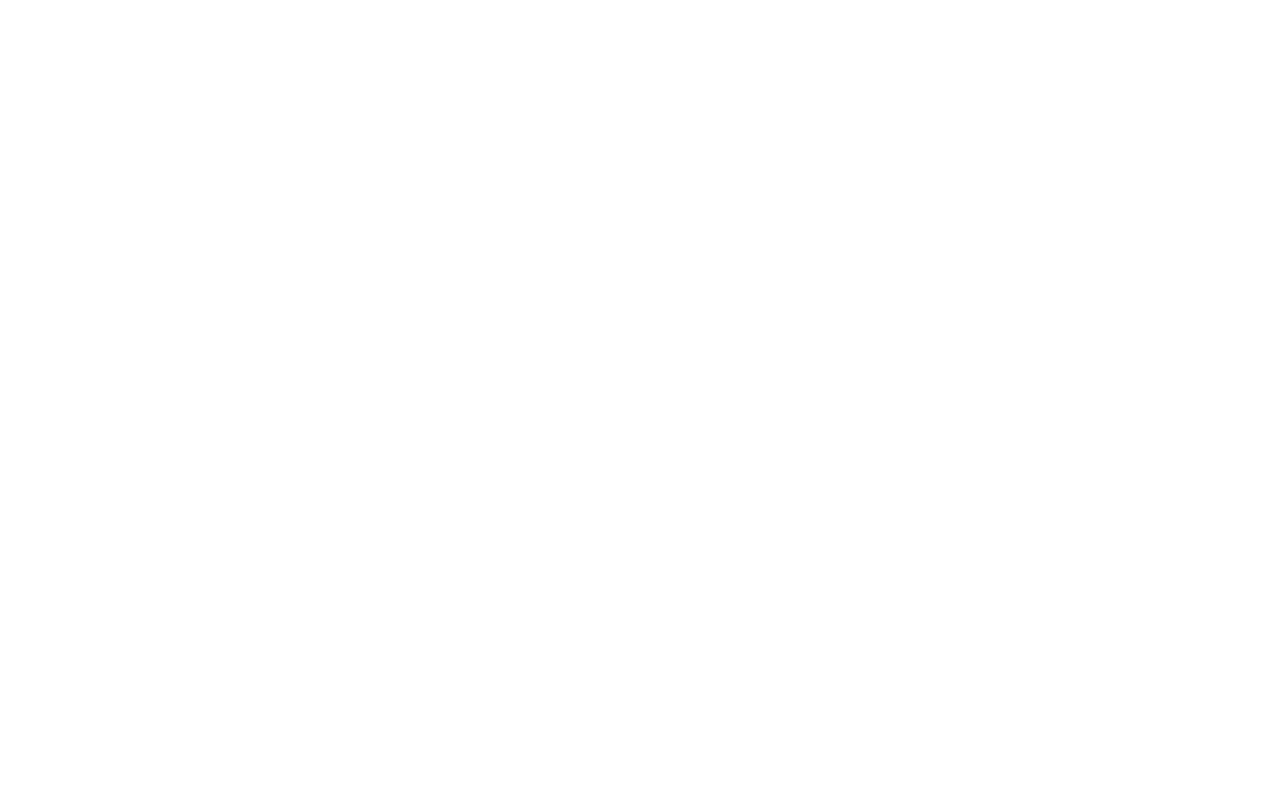
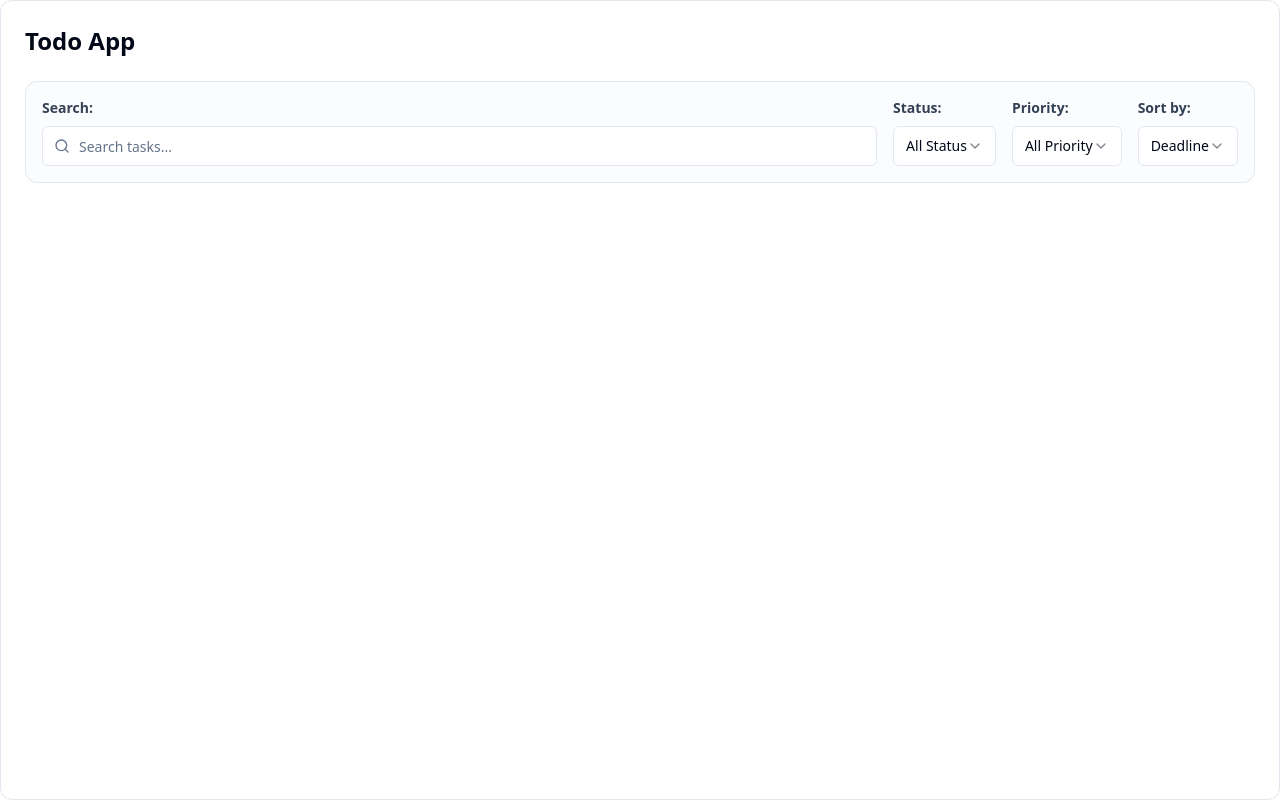
Before and after one commit to Zoraneko/todo-app, a React (Vite) app: page / in a window 1280 px wide. Built offline with nearby package versions, Linux system fonts and the light colour scheme.

Commit message:
feat: implement TaskFilter

```diff
--- a/src/App.tsx
+++ b/src/App.tsx
@@ -1,10 +1,13 @@
 
-import './App.css'
+import TodoDashboard from './components/features/TodoDashboard'
 
 function App() {
 
   return (
-    <></>
+    <div className="m-auto flex flex-col p-6 gap-6 border rounded-xl min-h-[100vh]">
+      <span className='text-2xl font-bold text-primary-900'>Todo App</span>
+      <TodoDashboard />
+    </div>
   )
 }
 
--- a/src/components/features/TaskFilter.tsx
+++ b/src/components/features/TaskFilter.tsx
@@ -1 +1,74 @@
-// a
+import type { FilterState, TaskStatus, TaskPriority } from "../../types"
+import { Input } from "@/components/ui/input"
+import { Select, SelectContent, SelectItem, SelectTrigger, SelectValue } from "@/components/ui/select"
+import { Search } from "lucide-react"
+
+interface TaskFilterProps {
+    filter: FilterState;
+    onChange: (updates: Partial<FilterState>) => void;
+}
+
+export default function TaskFilter({ filter, onChange }: TaskFilterProps) {
+    return (
+        <div className="flex flex-col md:flex-row gap-4 w-full bg-slate-50/50 p-4 rounded-xl border border-slate-200">
+            <div className="flex flex-col gap-2 flex-1">
+                <span className="text-sm font-semibold text-slate-700">Search:</span>
+                <div className="relative">
+                    <Search className="absolute left-3 top-1/2 -translate-y-1/2 h-4 w-4 text-muted-foreground" />
+                    <Input
+                        placeholder="Search tasks..."
+                        className="pl-9 bg-white w-full"
+                        value={filter.searchQuery}
+                        onChange={(e) => onChange({ searchQuery: e.target.value })}
+                    />
+                </div>
+            </div>
+
+            <div className="flex flex-col md:flex-row gap-4 w-full md:w-auto">
+                <div className="flex flex-col gap-2 flex-1 sm:flex-none">
+                    <span className="text-sm font-semibold text-slate-700">Status:</span>
+                    <Select value={filter.status} onValueChange={(value) => onChange({ status: value as TaskStatus | 'All' })}>
+                        <SelectTrigger className="w-full bg-white">
+                            <SelectValue placeholder="Status" />
+                        </SelectTrigger>
+                        <SelectContent>
+                            <SelectItem value="All">All Status</SelectItem>
+                            <SelectItem value="To Do">To Do</SelectItem>
+                            <SelectItem value="In Progress">In Progress</SelectItem>
+                            <SelectItem value="Done">Done</SelectItem>
+                        </SelectContent>
+                    </Select>
+                </div>
+
+                <div className="flex flex-col gap-2 flex-1 sm:flex-none">
+                    <span className="text-sm font-semibold text-slate-700">Priority:</span>
+                    <Select value={filter.priority} onValueChange={(value) => onChange({ priority: value as TaskPriority | 'All' })}>
+                        <SelectTrigger className="w-full bg-white">
+                            <SelectValue placeholder="Priority" />
+                        </SelectTrigger>
+                        <SelectContent>
+                            <SelectItem value="All">All Priority</SelectItem>
+                            <SelectItem value="Low">Low</SelectItem>
+                            <SelectItem value="Medium">Medium</SelectItem>
+                            <SelectItem value="High">High</SelectItem>
+                            <SelectItem value="Urgent">Urgent</SelectItem>
+                        </SelectContent>
+                    </Select>
+                </div>
+
+                <div className="flex flex-col gap-2 flex-1 sm:flex-none">
+                    <span className="text-sm font-semibold text-slate-700">Sort by:</span>
+                    <Select value={filter.sortBy} onValueChange={(value) => onChange({ sortBy: value as 'deadline' | 'createdAt' })}>
+                        <SelectTrigger className="w-full bg-white">
+                            <SelectValue placeholder="Sort by" />
+                        </SelectTrigger>
+                        <SelectContent>
+                            <SelectItem value="deadline">Deadline</SelectItem>
+                            <SelectItem value="createdAt">Created Date</SelectItem>
+                        </SelectContent>
+                    </Select>
+                </div>
+            </div>
+        </div>
+    )
+}
--- a/src/components/features/TodoDashboard.tsx
+++ b/src/components/features/TodoDashboard.tsx
@@ -1 +1,27 @@
+import { useState } from "react"
+import type { FilterState } from "../../types";
+import TaskFilter from "./TaskFilter";
 //s
+export default function TodoDashboard() {
+
+    const [filter, setFilter] = useState<FilterState>({
+        searchQuery: "",
+        status: 'All',
+        priority: 'All',
+        sortBy: 'deadline',
+    });
+
+    const handleFilterChange = (updates: Partial<FilterState>) => {
+        setFilter(prev => ({ ...prev, ...updates }));
+        console.log(updates);
+    };
+
+    return (
+        <div >
+
+            <TaskFilter filter={filter} onChange={handleFilterChange} />
+        </div>
+
+    )
+
+}
--- a/src/utils/mockData.ts
+++ b/src/utils/mockData.ts
@@ -1,4 +1,4 @@
-import { Task } from '../types';
+import type { Task } from '../types';
 
 export const mockTasks: Task[] = [
   {
@@ -14,7 +14,7 @@
     id: 'task-1784560000002',
     title: 'Nghiên cứu lưu trữ LocalStorage',
     description: 'Tìm hiểu cách lưu trữ, đồng bộ dữ liệu và khôi phục state từ LocalStorage khi reload trang.',
-    deadline: '2026-07-16T17:00:00+07:00', // Cố tình quá hạn để test
+    deadline: '2026-07-16T17:00:00+07:00',
     status: 'To Do',
     priority: 'Urgent',
     createdAt: '2026-07-16T09:00:00+07:00'
```
Also changed, not shown: src/App.css (deleted).
